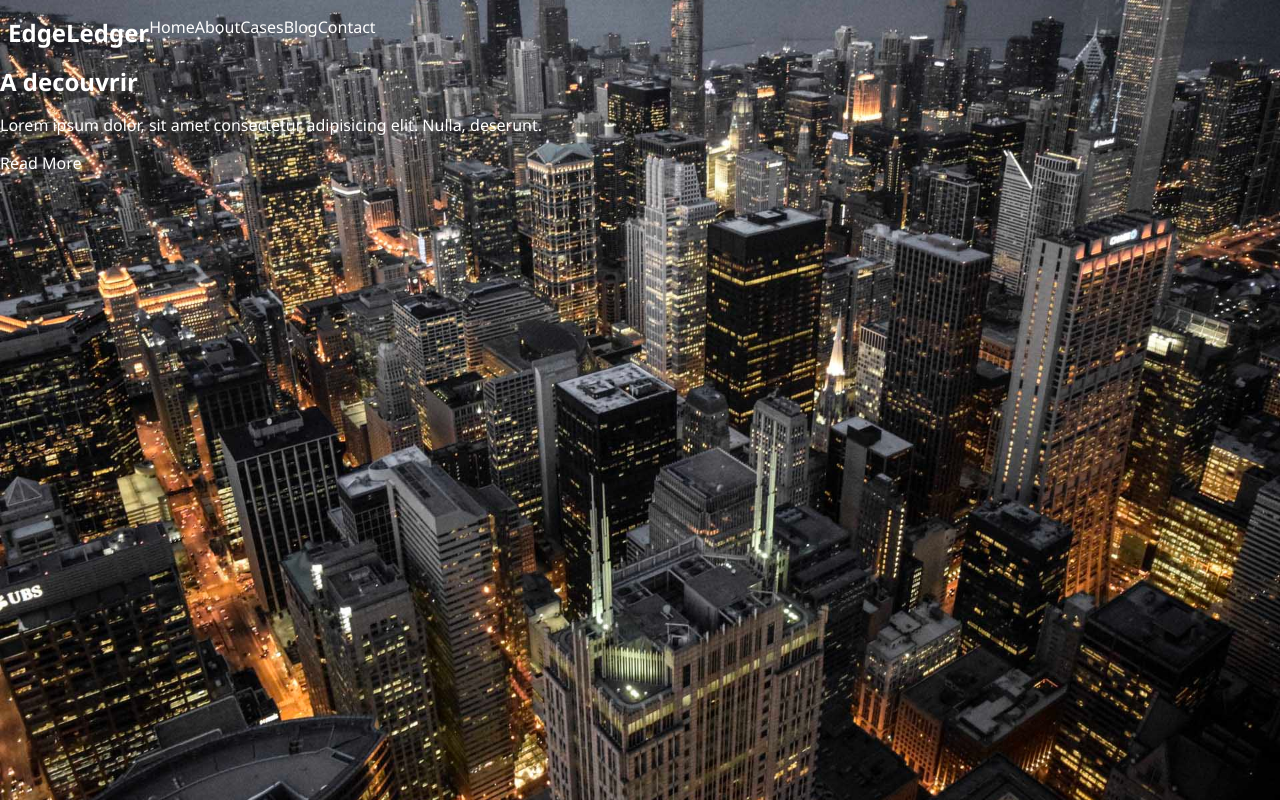
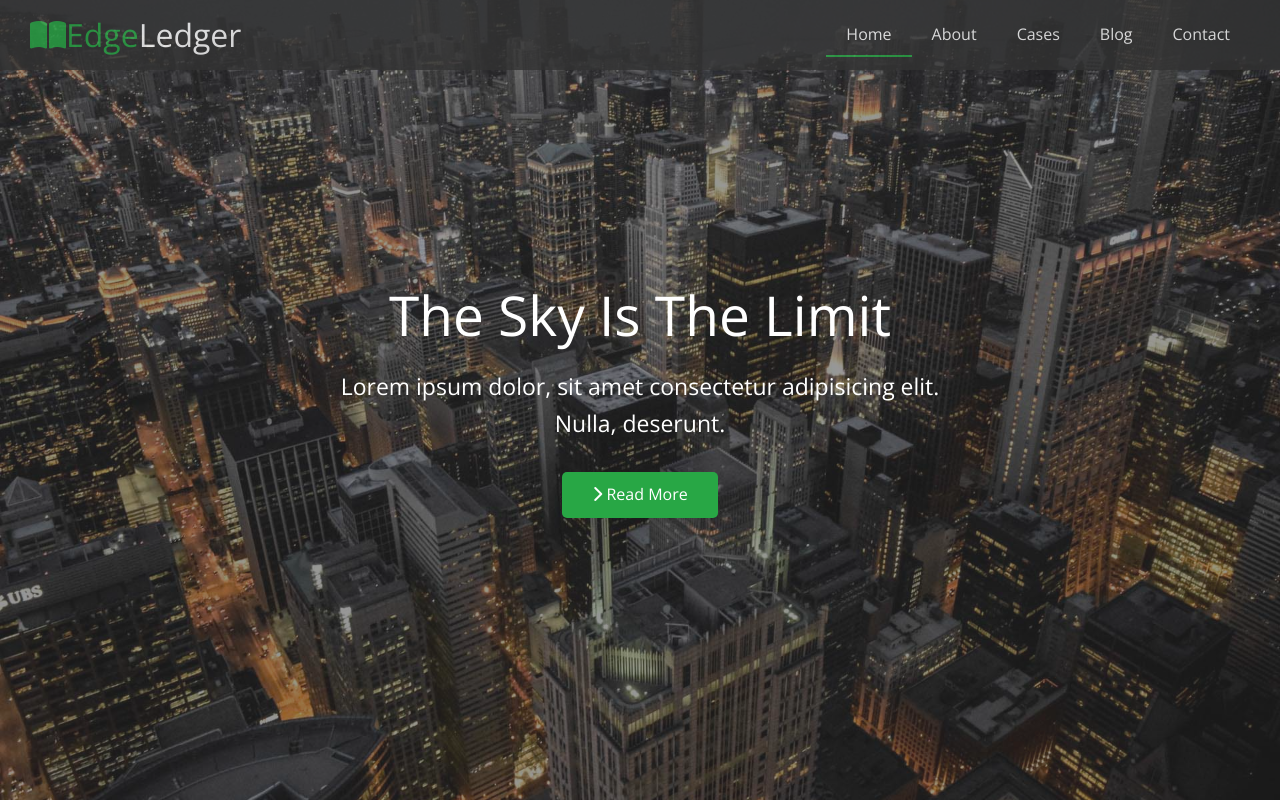
Before and after one commit to Kheush98/EdgeLedger-Website, a plain HTML site: page index.html in a window 1280 px wide. Drawn offline with nearby package versions, Linux system fonts and the light colour scheme.

Commit message:
header-navbar-showcase

```diff
--- a/css/style.css
+++ b/css/style.css
@@ -1,3 +1,5 @@
+@import url('https://fonts.googleapis.com/css2?family=Open+Sans:wght@300;400&display=swap');
+
 * {
     box-sizing: border-box;
     margin: 0;
@@ -5,15 +7,19 @@
 }
 
 body {
-    font-family: 'Segoe UI', Tahoma, Geneva, Verdana, sans-serif;
+    font-family: 'Open Sans', sans-serif;
+    background-color: white;
+    color: #333;
+    line-height: 1.6;
 }
 
-/* h1, h2, h3 {
-    padding: 1rem 0.5rem;
-} */
+h1, h2, h3 {
+    font-weight: 300;
+    line-height: 1.2;
+}
 
 p {
-    padding: 1rem 0;
+    margin: 10px 0;
 }
 
 ul {
@@ -22,21 +28,84 @@ ul {
 
 a {
     text-decoration: none;
+    color: #333;
+}
+
+img {
+    width: 100%;
+}
+
+/* Nave Bar */
+#nav-bar {
+    background: #333;
+    display: flex;
+    align-items: center;
+    justify-content: space-between;
+    padding: 15px 30px;
+    opacity: 0.8;
+    width: 100%;
+    height: 70px;
+    position: fixed;
+    top: 0px;
+}
+
+#nav-bar nav ul {
+    display: flex;
+}
+
+#nav-bar nav ul a {
+    color: white;
+    font-size: medium;
+    padding: 10px 20px;
+}
+
+#nav-bar nav ul a:hover {
+    border-bottom: #28a745 solid 2px;
+}
+
+#nav-bar .logo {
+    font-weight: 400;
+}
+
+/* Header */
+.hero {
+    height: 100vh;
+    background: url('../img/home/showcase.jpg') no-repeat center center/cover;
+    position: relative;
     color: white;
 }
 
-/* Header */
-header {
-    height: 100vh;
-    background: url('../img/home/showcase.jpg') no-repeat center center/cover;
-    color: white;
+.hero .content {
+    display: flex;
+    flex-direction: column;
+    justify-content: center;
+    align-items: center;
+    text-align: center;
+    height: 100%;
+    padding: 0 20px;
 }
 
-#nav-bar {
-    display: flex;
-    padding: 1rem 0.5rem;
+.hero .content h1 {
+    font-size: 55px;
 }
 
-#nav-bar ul {
-    display: flex;
+.hero .content p {
+    font-size: 23px;
+    max-width: 600px;
+    margin: 20px 0 30px;
 }
+
+.hero::before {
+    content: '';
+    position: absolute;
+    top: 0;
+    left: 0;
+    width: 100%;
+    height: 100%;
+    background: #333;
+    opacity: 0.5;
+}
+
+.hero * {
+    z-index: 5;
+}
--- /dev/null
+++ b/css/utilities.css
@@ -0,0 +1,43 @@
+
+.primary-text {
+    color: #28a745;
+}
+
+.secondary-text {
+    color: #0284d0;
+}
+
+.btn {
+    display: inline-block;
+    background: #28a745;
+    color: white;
+    padding: 10px 30px;
+    border: none;
+    border-radius: 5px;
+    cursor: pointer;
+}
+
+.btn:hover {
+    opacity: 0.9;
+}
+
+.btn-primary {
+    background: #28a745;
+    color: white;
+}
+.btn-secondary {
+    background: #0284d0;
+    color: white;
+}
+.btn-dark {
+    background: #333;
+    color: white;
+}
+.btn-light {
+    background: #f4f4f4;
+    color: #333;
+}
+
+.current {
+    border-bottom: #28a745 solid 2px;
+}
--- a/index.html
+++ b/index.html
@@ -3,13 +3,18 @@
 <head>
     <meta charset="UTF-8">
     <meta name="viewport" content="width=device-width, initial-scale=1.0">
+    <link rel="stylesheet" href="https://cdnjs.cloudflare.com/ajax/libs/font-awesome/6.4.2/css/all.min.css" integrity="sha512-z3gLpd7yknf1YoNbCzqRKc4qyor8gaKU1qmn+CShxbuBusANI9QpRohGBreCFkKxLhei6S9CQXFEbbKuqLg0DA==" crossorigin="anonymous" referrerpolicy="no-referrer" />
+    <link rel="stylesheet" href="css/utilities.css">
     <link rel="stylesheet" href="css/style.css">
     <title>EdgeLedger | Home</title>
 </head>
-<body>
-    <header>
-        <section id="nav-bar">
-            <h1 class="logo"><span class="primary-text">Edge</span>Ledger</h1>
+<body id="home">
+    <header class="hero">
+        <div id="nav-bar" class="nav-bar">
+            <h1 class="logo">
+                <span class="primary-text"><i class="fas fa-book-open"></i>Edge</span>Ledger
+            </h1>
+            <nav>
                 <ul>
                     <li><a href="#" class="current">Home</a></li>
                     <li><a href="#">About</a></li>
@@ -17,13 +22,14 @@
                     <li><a href="#">Blog</a></li>
                     <li><a href="#">Contact</a></li>
                 </ul>
-        </section>
+            </nav>
+        </div>
 
-        <section id="showcase">
-            <h1>A decouvrir</h1>
+        <div class="content">
+            <h1>The Sky Is The Limit</h1>
             <p>Lorem ipsum dolor, sit amet consectetur adipisicing elit. Nulla, deserunt.</p>
-            <a href="#" class="btn">Read More</a>
-        </section>
+            <a href="#" class="btn"><i class="fas fa-chevron-right"></i>  Read More</a>
+        </div>
     </header>
 </body>
 </html>
```
Lines whose indentation alone changed are shown as unchanged.
